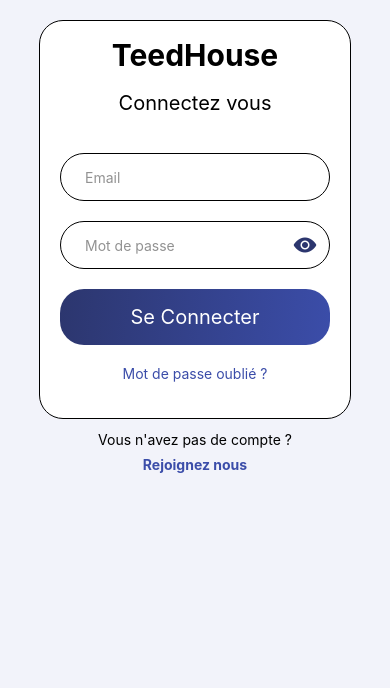
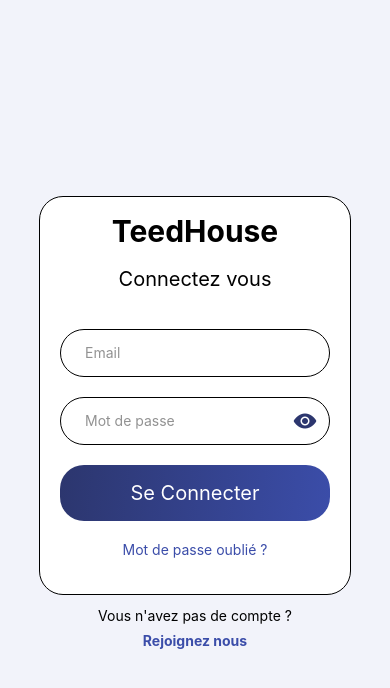
Before and after one commit to Teed-Corp/teedhouse, a React Native app: screen / in a window 390 px wide. Shown: the top 688 px of the page. Built offline with nearby package versions, Linux system fonts and the light colour scheme.

Commit message:
Fix piece icon

```diff
--- a/app/components/common/Content/HeaderIcon.tsx
+++ b/app/components/common/Content/HeaderIcon.tsx
@@ -5,7 +5,7 @@
 
 const HeaderIcon = ({ icon, size }: { icon: string; size?: number }) => {
   return (
-    <View className="rounded-full bg-white justify-center p-3">
+    <View className="rounded-full bg-white justify-center p-3 h-15 w-15">
       <Icon
         name={icon}
         type="font-awesome"
--- a/app/components/common/Content/PieceComponent.tsx
+++ b/app/components/common/Content/PieceComponent.tsx
@@ -4,9 +4,9 @@
 
 export default function PieceComponent() {
   return (
-    <View className="bg-[#FEDA2C] rounded-full w-8 h-8 items-center justify-center">
-      <View className="bg-[#FCAA17] rounded-full w-8 h-8 items-center justify-center">
-        <Ionicons name="star" size={15} color="#FEDA2C" />
+    <View className="bg-[#FEDA2C] rounded-full w-7 h-7 items-center justify-center">
+      <View className="bg-[#FCAA17] rounded-full w-5 h-5 items-center justify-center">
+        <Ionicons name="star" size={14} color="#FEDA2C" />
       </View>
     </View>
   );
--- a/app/components/common/Inputs/CustomTextField.tsx
+++ b/app/components/common/Inputs/CustomTextField.tsx
@@ -57,11 +57,7 @@
       )}
       <View className="flex flex-row items-center border rounded-3xl pl-6 w-full h-12 bg-white">
         <TextInput
-          className={
-            "text-sm flex-1 h-14 " + isFocused
-              ? "border-gradient"
-              : "border-[#929292]"
-          }
+          className="text-sm flex-1 h-14"
           value={value}
           placeholder={placeHolderValue}
           placeholderTextColor="#929292"
--- a/app/screens/onBoarding/GetUserInformationPage.tsx
+++ b/app/screens/onBoarding/GetUserInformationPage.tsx
@@ -39,7 +39,7 @@
   };
 
   return (
-    <SafeAreaView>
+    <SafeAreaView className="pt-5">
       <KeyboardAvoidingView behavior="height">
         <Formik
           initialValues={{
@@ -56,7 +56,9 @@
                 showsVerticalScrollIndicator={false}
                 className="flex-grow"
               >
-                <HeaderIcon icon="user" />
+                <View className="items-center">
+                  <HeaderIcon icon="user" />
+                </View>
                 <Divider height={24} />
                 <HeaderTitle value="Votre compte" />
                 <Divider height={20} />
--- a/app/screens/onBoarding/JoinFamilyPage.tsx
+++ b/app/screens/onBoarding/JoinFamilyPage.tsx
@@ -43,7 +43,9 @@
                 showsVerticalScrollIndicator={false}
                 className="flex-grow"
               >
-                <HeaderIcon icon="users" />
+                <View className="items-center">
+                  <HeaderIcon icon="users" />
+                </View>
                 <Divider height={24} />
                 <HeaderTitle value={"Rejoindre\n une famille"} />
                 <Divider height={20} />
--- a/app/screens/onBoarding/LoginPage.tsx
+++ b/app/screens/onBoarding/LoginPage.tsx
@@ -55,12 +55,14 @@
   };
 
   return (
-    <SafeAreaView>
-      <View className="w-full h-full justify-center">
-        <ScrollView showsVerticalScrollIndicator={false} className="flex-grow">
+    <SafeAreaView className="h-full">
+      <ScrollView
+        showsVerticalScrollIndicator={false}
+        contentContainerStyle={{ flexGrow: 1 }}
+      >
         <KeyboardAvoidingView
           behavior="height"
-            className="flex-1 justify-center items-center"
+          className="h-full justify-center items-center"
         >
           <Formik
             initialValues={{
@@ -150,7 +152,6 @@
           </Formik>
         </KeyboardAvoidingView>
       </ScrollView>
-      </View>
     </SafeAreaView>
   );
 };
```
Lines whose indentation alone changed are shown as unchanged.
